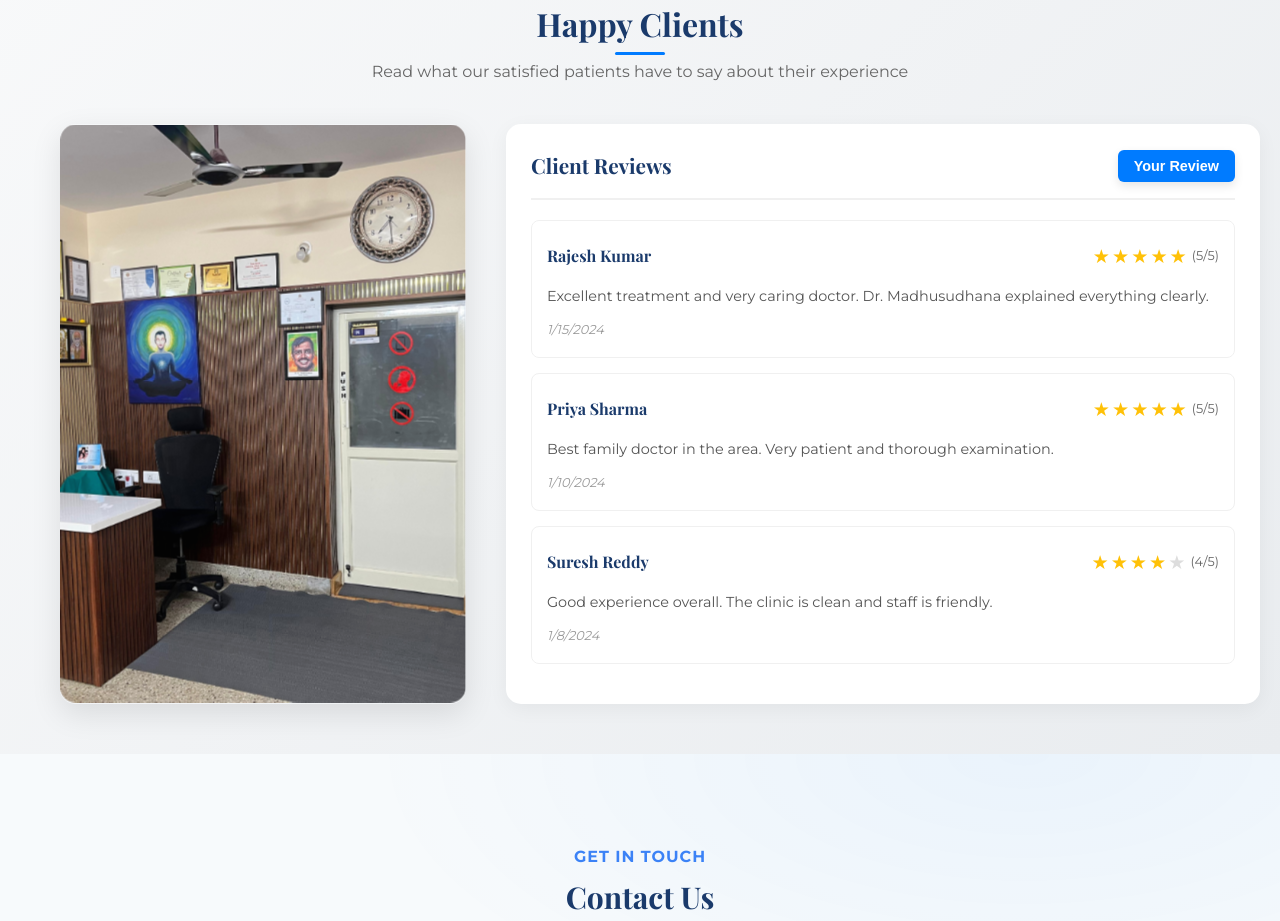
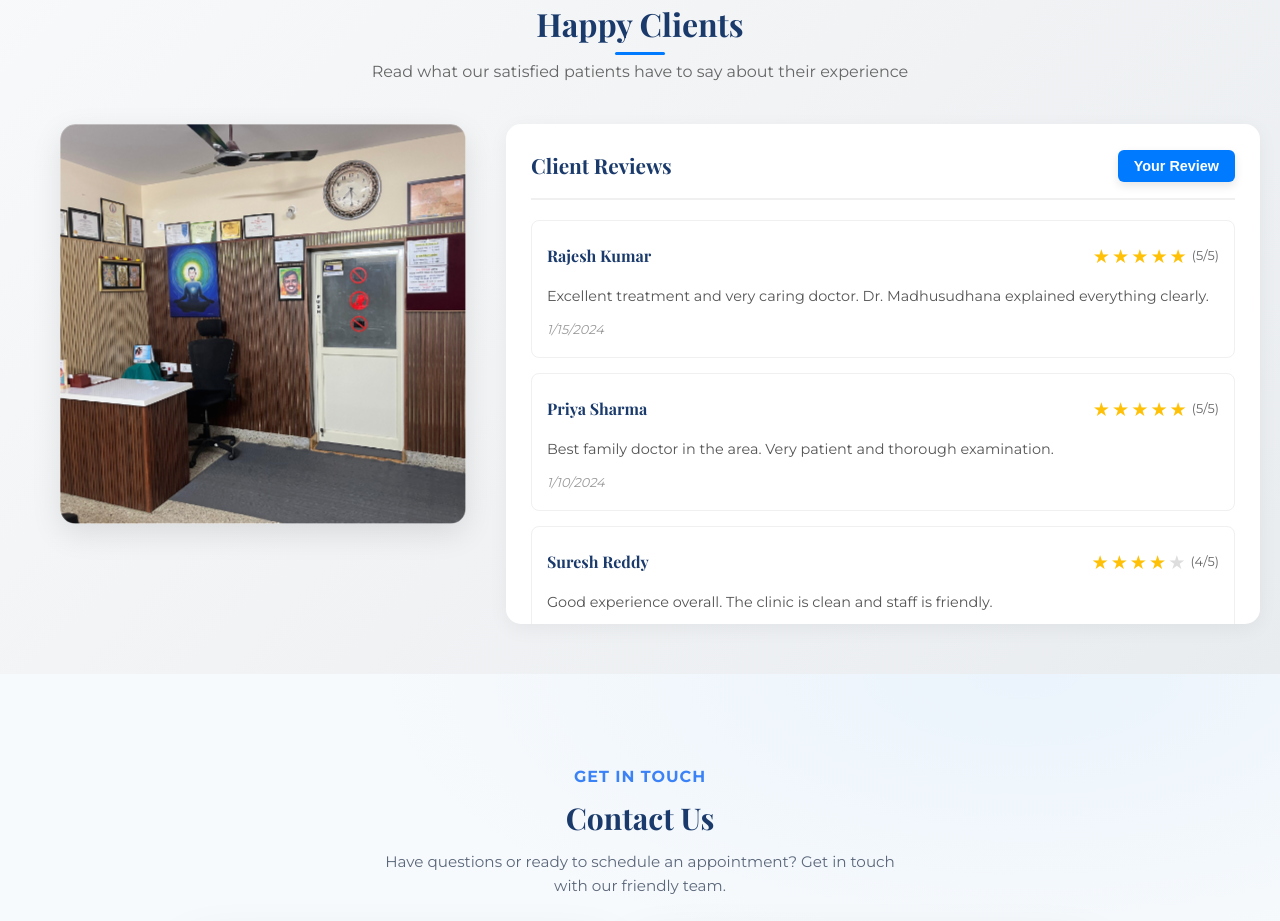
Before and after one commit to Dhanya-Bharadwaj/clinic-frontend, a React (Vite) app: page / in a window 1280 px wide. Shown: the part 3700-4621 px from the top of the page. Built offline with nearby package versions, Linux system fonts and the light colour scheme; no server answers.

Commit message:
saved the unsaved files

```diff
--- a/src/components/BookingModal.jsx
+++ b/src/components/BookingModal.jsx
@@ -38,6 +38,10 @@ const BookingModal = ({ isOpen, onClose }) => {
   const [gender, setGender] = useState('');
   const [age, setAge] = useState('');
   const [loadingPayment, setLoadingPayment] = useState(false);
+  // Razorpay preflight
+  const [razorpayReady, setRazorpayReady] = useState(false);
+  const [razorpayKeyPresent, setRazorpayKeyPresent] = useState(!!import.meta.env.VITE_RAZORPAY_KEY_ID);
+  const [razorpayLoadError, setRazorpayLoadError] = useState('');
 
   const modalRef = useRef(null);
 
@@ -232,6 +236,20 @@ const BookingModal = ({ isOpen, onClose }) => {
     script.onerror = () => reject(new Error('Failed to load Razorpay SDK'));
     document.body.appendChild(script);
   });
+
+  // Pre-load SDK and check key when entering payment step
+  useEffect(() => {
+    if (isOpen && step === 4 && consultType === 'online') {
+      setRazorpayKeyPresent(!!import.meta.env.VITE_RAZORPAY_KEY_ID);
+      loadRazorpay()
+        .then(() => { setRazorpayReady(true); setRazorpayLoadError(''); })
+        .catch((e) => { setRazorpayReady(false); setRazorpayLoadError(e.message || 'Failed to load Razorpay'); });
+    } else {
+      setRazorpayReady(false);
+      setRazorpayLoadError('');
+    }
+    // eslint-disable-next-line react-hooks/exhaustive-deps
+  }, [isOpen, step, consultType]);
 
   const handleOnlinePayment = async () => {
     try {
@@ -629,15 +647,26 @@ const BookingModal = ({ isOpen, onClose }) => {
                   <p style={{ marginTop: '12px', fontSize: '0.9rem', color: '#718096' }}>
                     Secure payment powered by Razorpay
                   </p>
+                  <div style={{ marginTop: '8px' }}>
+                    {!razorpayKeyPresent && (
+                      <p className="modal-message error">Payment is not configured for this site. Missing Razorpay public key.</p>
+                    )}
+                    {razorpayLoadError && (
+                      <p className="modal-message error">{razorpayLoadError}</p>
+                    )}
+                    {razorpayKeyPresent && !razorpayLoadError && (
+                      <p className="modal-message info">Razorpay is ready.</p>
+                    )}
+                  </div>
                 </div>
                 <motion.button
                   onClick={handleOnlinePayment}
                   whileHover={{ scale: 1.05 }}
                   whileTap={{ scale: 0.95 }}
-                  disabled={loadingPayment}
+                  disabled={loadingPayment || !razorpayKeyPresent || !razorpayReady}
                   className="razorpay-pay-btn"
                 >
-                  {loadingPayment ? 'Processing...' : 'Pay & Confirm Booking'}
+                  {loadingPayment ? 'Processing...' : (!razorpayKeyPresent ? 'Payment Not Configured' : (!razorpayReady ? 'Loading Payment…' : 'Pay & Confirm Booking'))}
                 </motion.button>
                 {/* Test-mode skip removed for production safety */}
               </div>
--- a/src/styles/HappyClientsSection.css
+++ b/src/styles/HappyClientsSection.css
@@ -49,15 +49,13 @@
   display: grid;
   grid-template-columns: 35% 65%;
   gap: 40px;
-  align-items: stretch;
-  min-height: 500px;
+  align-items: start;
 }
 
 /* Photo Carousel Styles */
 .photo-carousel {
   position: relative;
-  height: 100%;
-  min-height: 500px;
+  height: 400px;
   border-radius: 15px;
   overflow: hidden;
   box-shadow: 0 10px 30px rgba(0, 0, 0, 0.1);
@@ -82,11 +80,8 @@
   border-radius: 15px;
   padding: 25px;
   box-shadow: 0 5px 20px rgba(0, 0, 0, 0.05);
-  height: 100%;
-  min-height: 500px;
+  max-height: 500px;
   overflow-y: auto;
-  display: flex;
-  flex-direction: column;
 }
 
 .reviews-header {
```
